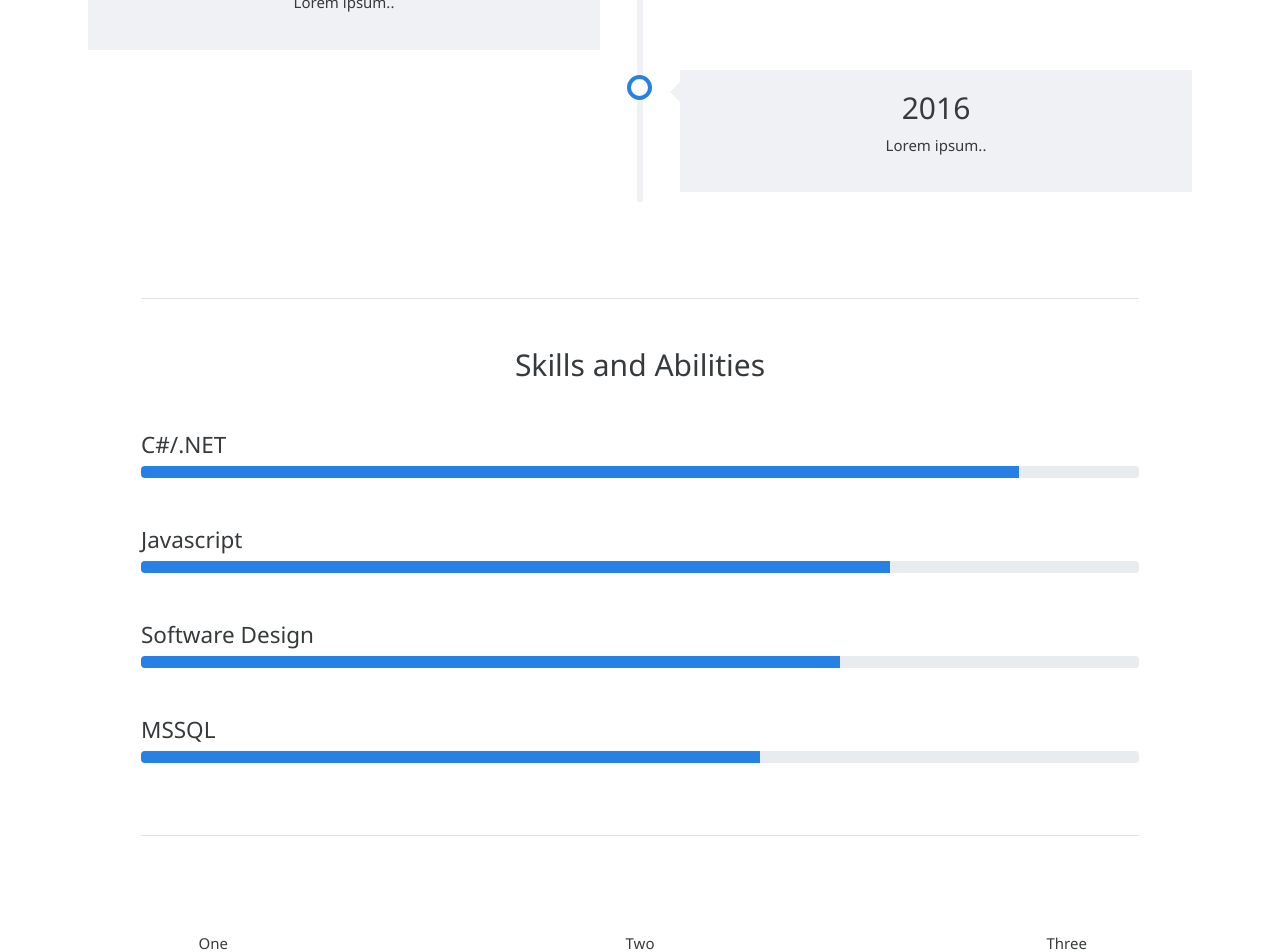
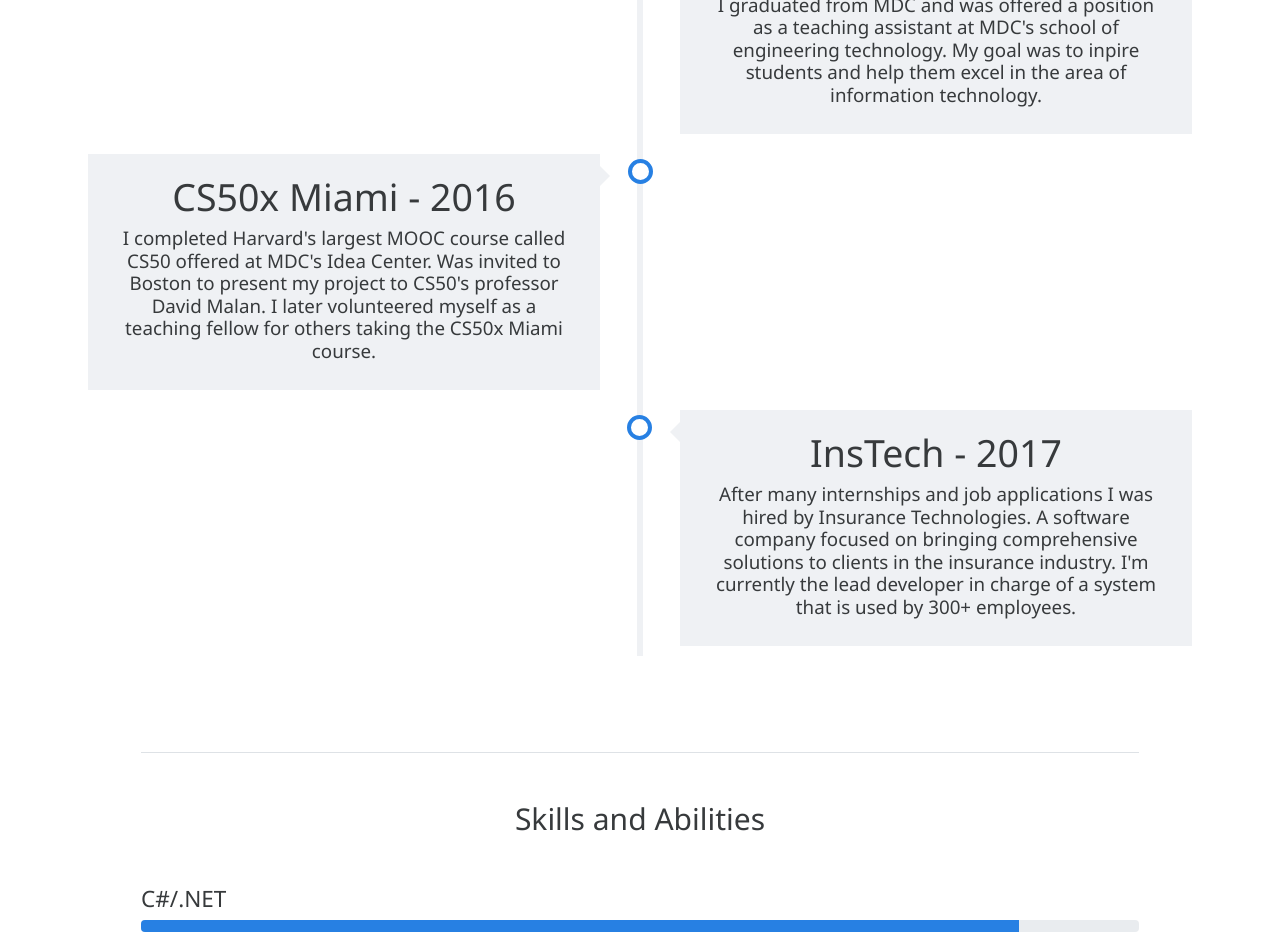
Before and after one commit to gio101046/My-Personal-Website, a React (Create React App) app: page / in a window 1280 px wide. Shown: the part 1460-2412 px from the top of the page. Built offline with nearby package versions, Linux system fonts and the light colour scheme; some icons are missing.

Commit message:
Refactored the skills component and worked on history animations and content

```diff
--- a/src/components/shared/history/history.js
+++ b/src/components/shared/history/history.js
@@ -8,15 +8,41 @@
       wasTimelineConatinerInView: [false, false, false, false]
     };
 
-    this.timelineContainerRefs = [
-      React.createRef(), // ONE
-      React.createRef(), // TWO
-      React.createRef(), // THREE
-      React.createRef()  // FOUR
+    this.timelineContainers = [
+      {
+        ref: React.createRef(),
+        heading: 'Miami Dade College - 2014',
+        content: `I studied at MDC as a Computer Engineering major. I consistently took more programming and computer science
+                  courses than my major required. These included courses like VB, C, C++, Java among other high rigour courses.`,
+        position: 'left'
+      },
+      {
+        ref: React.createRef(),
+        heading: 'EnTec - 2015',
+        content: `I graduated from MDC and was offered a position as a teaching assistant at MDC's school of engineering
+                  technology. My goal was to inpire students and help them excel in the area of information technology.`,
+        position: 'right'
+      },
+      {
+        ref: React.createRef(),
+        heading: 'CS50x Miami - 2016',
+        content: `I completed Harvard's largest MOOC course called CS50 offered at MDC's Idea Center. Was invited to Boston to
+                  present my project to CS50's professor David Malan. I later volunteered myself as a teaching fellow for others taking
+                  the CS50x Miami course.`,
+        position: 'left'
+      },
+      {
+        ref: React.createRef(),
+        heading: 'InsTech - 2017',
+        content: `After many internships and job applications I was hired by Insurance Technologies. A software company focused on
+                  bringing comprehensive solutions to clients in the insurance industry. I'm currently the lead developer in charge
+                  of a system that is used by 300+ employees.`,
+        position: 'right'
+      },
     ];
   }
 
-  timelineContainerRefs = [];
+  timelineContainers = [];
 
   isElementInView = (elementRef, offset = 0) => {
     if (!elementRef) {
@@ -29,9 +55,9 @@
   checkTimelimeContainersInView = () => {
     let wasTimelineConatinerInView = this.state.wasTimelineConatinerInView;
 
-    for (var i = 0; i < this.timelineContainerRefs.length; i++) {
-      let timelineContainer = this.timelineContainerRefs[i];
-      if (this.isElementInView(timelineContainer)) {
+    for (var i = 0; i < this.timelineContainers.length; i++) {
+      let timelineContainerRef = this.timelineContainers[i].ref;
+      if (this.isElementInView(timelineContainerRef)) {
         wasTimelineConatinerInView[i] = true;
       }
     }
@@ -45,12 +71,19 @@
     });
   }
 
-  getTimelineContainerClasses = (i) => {
-    let defaultClasses = "timeline-container timeline-left";
+  getTimelineContainerClasses = (timelineContainer, i) => {
+    let defaultClasses = 'timeline-container';
+
+    if (timelineContainer.position === 'left') {
+      defaultClasses += ' timeline-left';
+    } else {
+      defaultClasses += ' timeline-right';
+    }
 
     if (this.state.wasTimelineConatinerInView[i]) {
-      return defaultClasses + " animated slideInLeft faster";
+      return defaultClasses + ' slideInRight animated faster'; /* TODO: fix slideInLeft */
     }
+
     return defaultClasses;
   }
 
@@ -58,30 +91,16 @@
     return (
       <div className="container-fluid p-5">
         <div className="timeline">
-          <div className={this.getTimelineContainerClasses(0)} ref={(el) => this.timelineContainerRefs[0] = el}>
-            <div className="timeline-content">
-              <h2>2017</h2>
-              <p>Lorem ipsum..</p>
-            </div>
-          </div>
-          <div className="timeline-container timeline-right" ref={(el) => this.timelineContainerRefs[1] = el}>
-            <div className="timeline-content">
-              <h2>2016</h2>
-              <p>Lorem ipsum..</p>
-            </div>
-          </div>
-          <div className="timeline-container timeline-left" ref={(el) => this.timelineContainerRefs[2] = el}>
-            <div className="timeline-content">
-              <h2>2016</h2>
-              <p>Lorem ipsum..</p>
-            </div>
-          </div>
-          <div className="timeline-container timeline-right" ref={(el) => this.timelineContainerRefs[3] = el}>
-            <div className="timeline-content">
-              <h2>2016</h2>
-              <p>Lorem ipsum..</p>
-            </div>
-          </div>
+          {this.timelineContainers.map((timelineContainer, i) => {
+            return (
+              <div className={this.getTimelineContainerClasses(timelineContainer, i)} ref={(el) => timelineContainer.ref = el}>
+                <div className="timeline-content">
+                  <h1>{timelineContainer.heading}</h1>
+                  <h5>{timelineContainer.content}</h5>
+                </div>
+              </div>
+            );
+          })}
         </div>
       </div>
     );
--- a/src/components/shared/skills/skills.js
+++ b/src/components/shared/skills/skills.js
@@ -4,20 +4,41 @@
 class Skills extends Component {
   constructor(props) {
     super(props);
+
+    /* Initialize progress bars in view flags in state */
     this.state = {
       wasProgressBarInView: [false, false, false, false]
     };
 
-    this.progressBarRefs = [
-      React.createRef(), // ONE
-      React.createRef(), // TWO
-      React.createRef(), // THREE
-      React.createRef()  // FOUR
+    /* Create static content information */
+    this.progressBars = [
+      {
+        ref: React.createRef(),
+        percentageWidth: 88,
+        heading: "C#/.NET"
+      },
+      {
+        ref: React.createRef(),
+        percentageWidth: 75,
+        heading: "Javascript"
+      },
+      {
+        ref: React.createRef(),
+        percentageWidth: 70,
+        heading: "Software Design"
+      },
+      {
+        ref: React.createRef(),
+        percentageWidth: 62,
+        heading: "MSSQL"
+      }
     ];
   }
 
-  progressBarRefs = [];
+  /* Class field to store static content */
+  progressBars = [];
 
+  /* Checks to see if an element is in view using it's ref - REDUNTANT IN OTHER CONTROLLER */
   isElementInView = (elementRef, offset = 0) => {
     if (!elementRef) {
       return false;
@@ -26,16 +47,18 @@
     return (top + offset) >= 0 && (top - offset) <= window.innerHeight;
   }
 
+  /* Sets if progress bar was ever in view flag for each progress bar currently in view */
   checkProgressBarsInView = () => {
     let wasProgressBarInView = this.state.wasProgressBarInView;
 
-    for (var i = 0; i < this.progressBarRefs.length; i++) {
-      let progressBarRef = this.progressBarRefs[i];
-      if (this.isElementInView(progressBarRef)) {
+    for (var i = 0; i < this.progressBars.length; i++) {
+      let progressBar = this.progressBars[i];
+      if (this.isElementInView(progressBar.ref)) {
         wasProgressBarInView[i] = true;
       }
     }
 
+    // Remove event listener once all flags are set
     if (wasProgressBarInView.every(x => x)) {
       window.removeEventListener('scroll', this.checkProgressBarsInView);
     }
@@ -52,35 +75,23 @@
           <div className="col">
             <div className="border-top border-bottom ml-2 mr-2 pb-5 pt-5">
               <h2><strong>Skills and Abilities</strong></h2>
-              <div className="mt-5 mb-4">
-                <h4 className="text-left">C#/.NET</h4>
-                <div className="progress progress-bar-height">
-                  <div className="progress-bar progress-bar-ani" ref={(el) => this.progressBarRefs[0] = el}
-                      role="progressbar" style={{width: this.state.wasProgressBarInView[0] ? 88+'%' : 0}} aria-valuenow="25" aria-valuemin="0" aria-valuemax="100">
-                  </div>
-                </div>
-              </div>
-              <div className="mt-5 mb-4">
-                <h4 className="text-left">Javascript</h4>
-                <div className="progress progress-bar-height">
-                  <div className="progress-bar progress-bar-ani" ref={(el) => this.progressBarRefs[1] = el}
-                      role="progressbar" style={{width: this.state.wasProgressBarInView[1] ? 75+'%' : 0}} aria-valuenow="25" aria-valuemin="0" aria-valuemax="100"></div>
-                </div>
-              </div>
-              <div className="mt-5 mb-4">
-                <h4 className="text-left">Software Design</h4>
-                <div className="progress progress-bar-height">
-                  <div className="progress-bar progress-bar-ani" ref={(el) => this.progressBarRefs[2] = el}
-                      role="progressbar"style={{width: this.state.wasProgressBarInView[2] ? 70+'%' : 0}} aria-valuenow="25" aria-valuemin="0" aria-valuemax="100"></div>
-                </div>
-              </div>
-              <div className="mt-5 mb-4">
-                <h4 className="text-left">MSSQL</h4>
-                <div className="progress progress-bar-height">
-                  <div className="progress-bar progress-bar-ani" ref={(el) => this.progressBarRefs[3] = el}
-                      role="progressbar" style={{width: this.state.wasProgressBarInView[3] ? 62+'%' : 0}} aria-valuenow="25" aria-valuemin="0" aria-valuemax="100"></div>
-                </div>
-              </div>
+                {this.progressBars.map((progressBar, i) => {
+                  return (
+                    <div className="mt-5 mb-4">
+                      <h4 className="text-left">{progressBar.heading}</h4>
+                      <div className="progress progress-bar-height">
+                        <div className="progress-bar progress-bar-ani"
+                             ref={(el) => progressBar.ref = el}
+                             role="progressbar"
+                             style={{width: this.state.wasProgressBarInView[i] ? progressBar.percentageWidth+'%' : 0}}
+                             aria-valuenow="25"
+                             aria-valuemin="0"
+                             aria-valuemax="100">
+                        </div>
+                      </div>
+                    </div>
+                  );
+                })}
             </div>
           </div>
         </div>
@@ -88,6 +99,7 @@
     );
   }
 
+  /* When component is initially mounted add scroll event listener */
   componentDidMount() {
     window.addEventListener('scroll', this.checkProgressBarsInView);
   }
```
Also changed, not shown: 1 other file (tests, documents, lock files or other folders).
